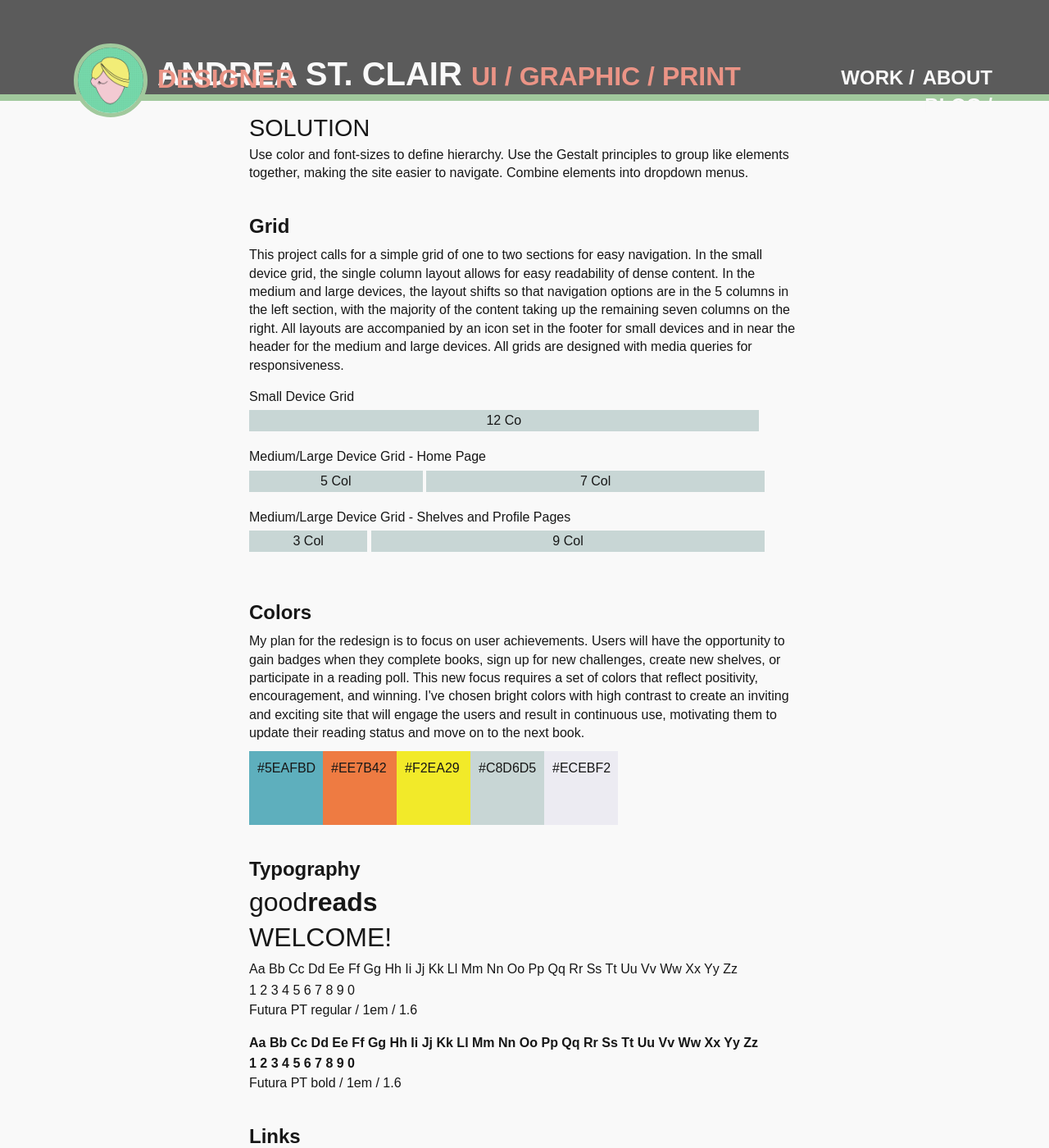
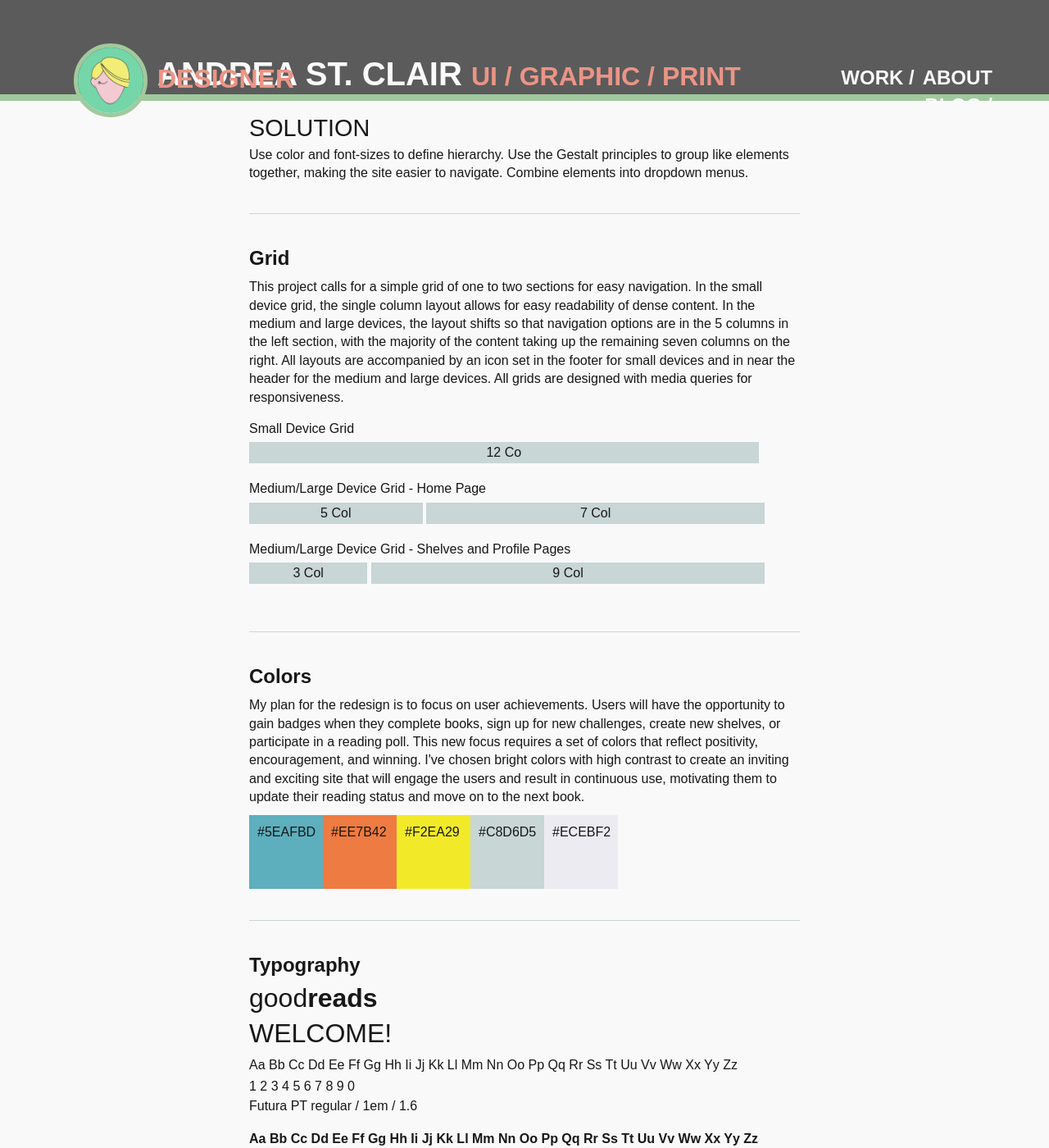
Before and after one commit to andreastclair/andreastclair.github.io, a Jekyll site: the page built from gr-styleguide.html, in a window 1280 px wide and 1400 px high, scrolled down 589 px. Shown: the whole window at 82% size. Built offline with Jekyll 4.4.1, drawn with Linux system fonts in a browser that asks for light colours.

Commit message:
updated style guide

```diff
--- a/css/main.scss
+++ b/css/main.scss
@@ -343,6 +343,13 @@
 // ===============================
 // GR Redesign
 // ===============================
+
+.horiz-line {
+	width: 100%;
+	border-top: 1px solid $grgrey;
+	margin: 38px 0 0 0;
+}
+
 h6 {
 	font-family: "futura-pt",sans-serif;
 	line-height: 1.6;
@@ -402,7 +409,6 @@
 		font-weight: bold;
 		text-align: center;
 	}
-	.row {
 	nav {
 		margin: 25px 0;
 		background-color: $ltgreen;
@@ -548,7 +554,7 @@
 		height: 31px;
 		width: 31px;
 	}
-	}
+
 
 
 }
--- a/gr-styleguide.html
+++ b/gr-styleguide.html
@@ -4,14 +4,11 @@
 
 <body>
 	<div class="post-container">
-	<div class="style-guide">
+		<div class="style-guide">
 
 
-		<div class="row">
 			<h2 id="toc">GOODREADS REDESIGN / STYLEGUIDE</h2>
-		</div>
 
-		<div class="row">
 			<nav>
 				<ul>
 					<li><a href="#grid">Grid</a></li>
@@ -26,9 +23,7 @@
 					<li><a href="#icons">Icons</a></li>
 				</ul>
 			</nav>
-		</div>
 
-		<div class="row">
 			<p>
 				Goodreads is a social site for readers and authors to find and share books that they love. With a Goodreads account, a user can build personal libraries with multiple shelves, track their reading progress, and find and recommend other titles to and from their friends.
 			</p>
@@ -50,9 +45,9 @@
 			<p>
 				Use color and font-sizes to define hierarchy. Use the Gestalt principles to group like elements together, making the site easier to navigate. Combine elements into dropdown menus.
 			</p>
-		</div>
 
-		<div class="row">
+			<div class="horiz-line"></div>
+
 			<h4 id="grid">
 				Grid
 			</h4>
@@ -66,9 +61,9 @@
 			<p>Medium/Large Device Grid - Shelves and Profile Pages</p>
 			<div class="left-3 col">3 Col</div>
 			<div class="right-9 col">9 Col</div>
-		</div>
 
-		<div class="row">
+			<div class="horiz-line"></div>
+
 			<h4 id="colors">
 				Colors
 			</h4>
@@ -78,9 +73,9 @@
 			 --><div class="box three"><p>#F2EA29</p></div><!--
 			 --><div class="box four"><p>#C8D6D5</p></div><!--
 			 --><div class="box five"><p>#ECEBF2</p></div>
-		</div>
 
-		<div class="row">
+			<div class="horiz-line"></div>
+
 			<h4 id="typography">
 				Typography
 			</h4>
@@ -93,18 +88,18 @@
 			<h6 class="bold">Aa Bb Cc Dd Ee Ff Gg Hh Ii Jj Kk Ll Mm Nn Oo Pp Qq Rr Ss Tt Uu Vv Ww Xx Yy Zz</h6>
 			<h6 class="bold">1 2 3 4 5 6 7 8 9 0</h6>
 			<p>Futura PT bold / 1em / 1.6</p>
-		</div>
 
-		<div class="row">
+			<div class="horiz-line"></div>
+
 			<h4 id="links">
 				Links
 			</h4>
 			<div class="box one"><p>#5EAFBD</p></div>
 			<h6 class="bold-link">buy it now!</h6>
 			<h6>Daniel voted on the <span class="reg-link">Best Books Ever list</span></h6>
-		</div>
 
-		<div class="row">
+			<div class="horiz-line"></div>
+
 			<h4 id="active">
 				Active
 			</h4>
@@ -112,17 +107,17 @@
 			<img class="cog" src="/images/cog.svg">
 			<h6><span class="active">All</span></h6>
 			<h6>Author | <span class="active">Title</span> | Rating</h6>
-		</div>
 
-		<div class="row">
+			<div class="horiz-line"></div>
+
 			<h4 id="buttons">
 				Buttons
 			</h4>
 			<p>The only button on the page is used for posting status updates, comments, and ratings.</p>
 			<img class="buttons" src="/images/goodreads-buttons1.svg">
-		</div>
 
-		<div class="row">
+			<div class="horiz-line"></div>
+
 			<h4 id="user-images">
 				User Profile Images
 			</h4>
@@ -143,27 +138,26 @@
 			<p>Friend profile image on all devices</p>
 			<div class="avatar friends">21px / 21px</div>
 
-		</div>
+			<div class="horiz-line"></div>
 
-		<div class="row">
 			<h4 id="book-covers">
 				Book Covers
 			</h4>
-		</div>
 
-		<div class="row">
+			<div class="horiz-line"></div>
+
 			<h4 id="ratings">
 				Ratings
 			</h4>
-		</div>
 
-		<div class="row">
+			<div class="horiz-line"></div>
+
 			<h4 id="search-bars">
 				Search Bars
 			</h4>
-		</div>
 
-		<div class="row">
+			<div class="horiz-line"></div>
+
 			<h4 id="icons">
 				Icons
 			</h4>
@@ -176,8 +170,7 @@
 			<p>The arrow icon is used for the "back to top" option on the shelves page so that users can jump back to the top of their shelf without having to scroll. The pencil icon is so that users can quickly and easily edit their shelves.</p>
 			<img class="icons-small" src="/images/goodreads-icons4.svg">
 			<p>The Achievements icon will show on a users' profile page inside of the Achievements tab. This icon represents personal successes such as completing a book, reaching a milestone in their reading challenge, adding a shelf, participating in a poll, or joining Goodreads. This icon will have a 10px margin surrounding it on all sides.</p>
+
 		</div>
-
-	</div>
 	</div>
 </body>
```
Lines whose indentation alone changed are shown as unchanged.
